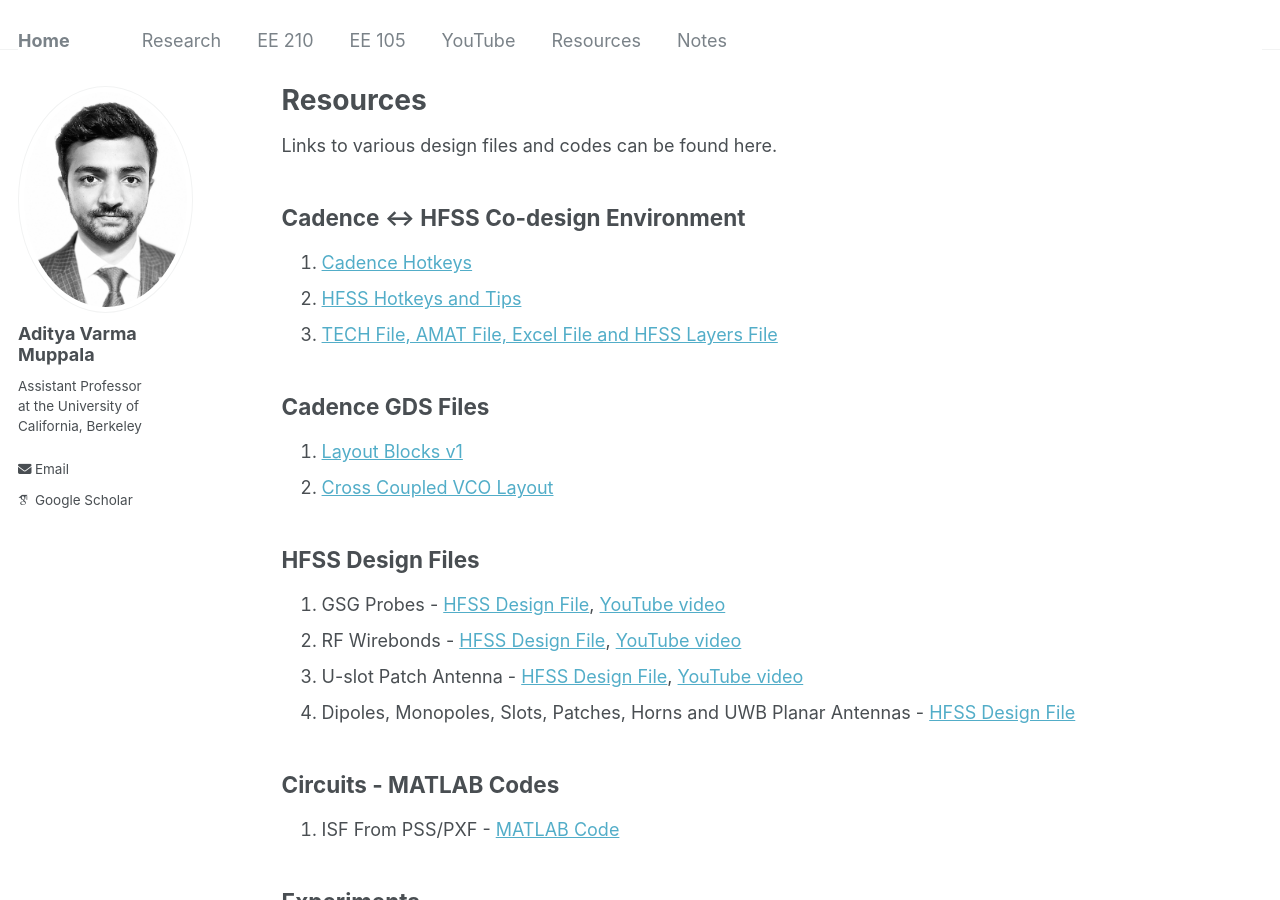
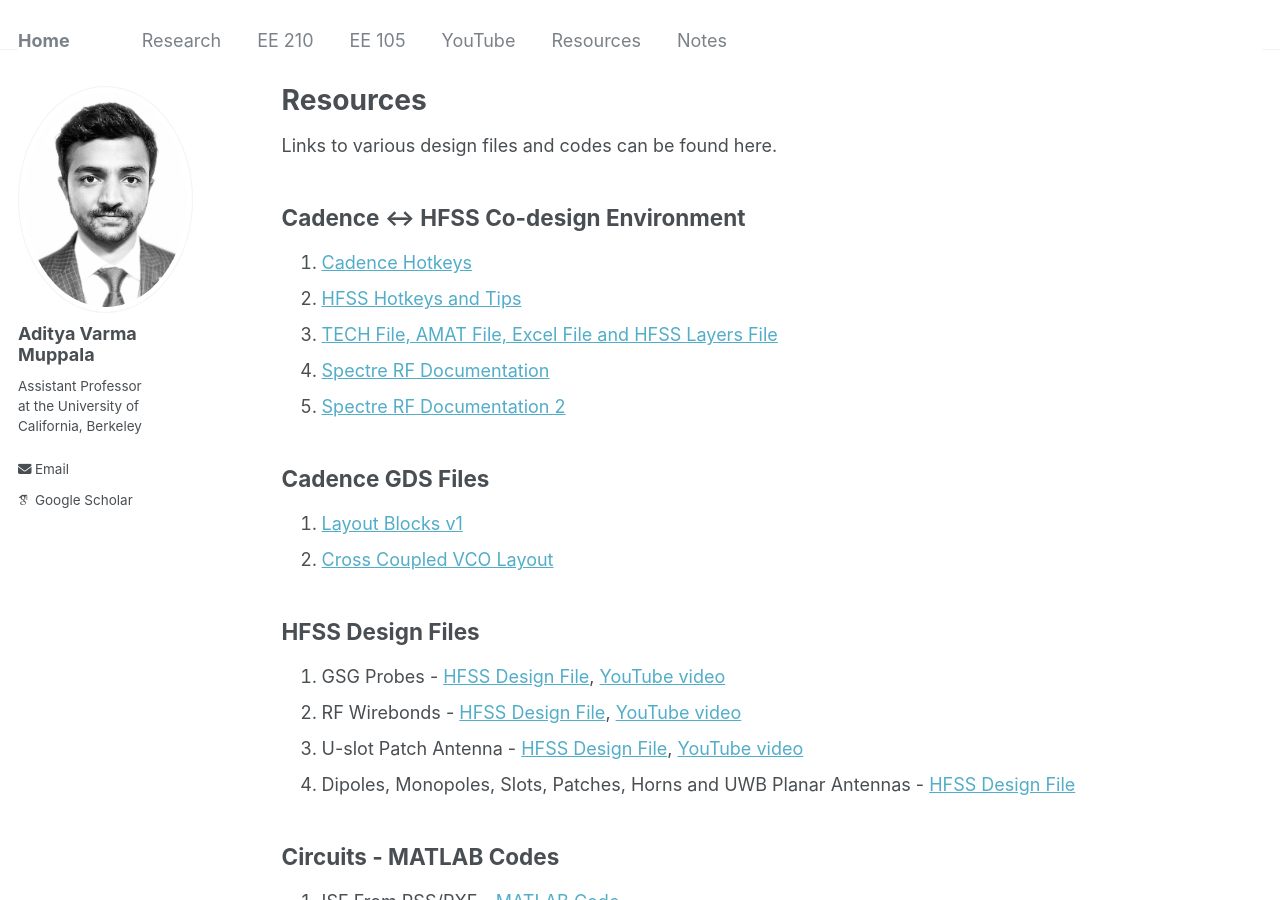
Before and after one commit to AdityaMuppala/adityamuppala.github.io, a Jekyll site: the page built from _pages/resources.md, in a window 1280 px wide and 900 px high. Built offline with Jekyll 4.4.1, drawn with Linux system fonts in a browser that asks for light colours; some web fonts are replaced.

Commit message:
Update resources.md

```diff
--- a/_pages/resources.md
+++ b/_pages/resources.md
@@ -12,6 +12,8 @@ Links to various design files and codes can be found here.
 1. [Cadence Hotkeys](https://adityamuppala.github.io/assets/Notes_YouTube/Cadence_Hotkeys.pdf)
 2. [HFSS Hotkeys and Tips](https://adityamuppala.github.io/assets/Notes_YouTube/HFSS_Hotkeys.pdf)
 3. [TECH File, AMAT File, Excel File and HFSS Layers File](https://drive.google.com/file/d/1t6NSAoJyecMixxWz2D-BhlAQQK7elYIm/view?usp=sharing)
+4. [Spectre RF Documentation](https://drive.google.com/file/d/1-ze2DinEkM1zczHU8jZxFXR8P6zBX49d/view?usp=sharing)
+5. [Spectre RF Documentation 2](https://drive.google.com/file/d/1E2D5hMfJMLQF1CnMOLb4KD10m4tutTT2/view?usp=sharing)
 
 ## Cadence GDS Files
 
```
